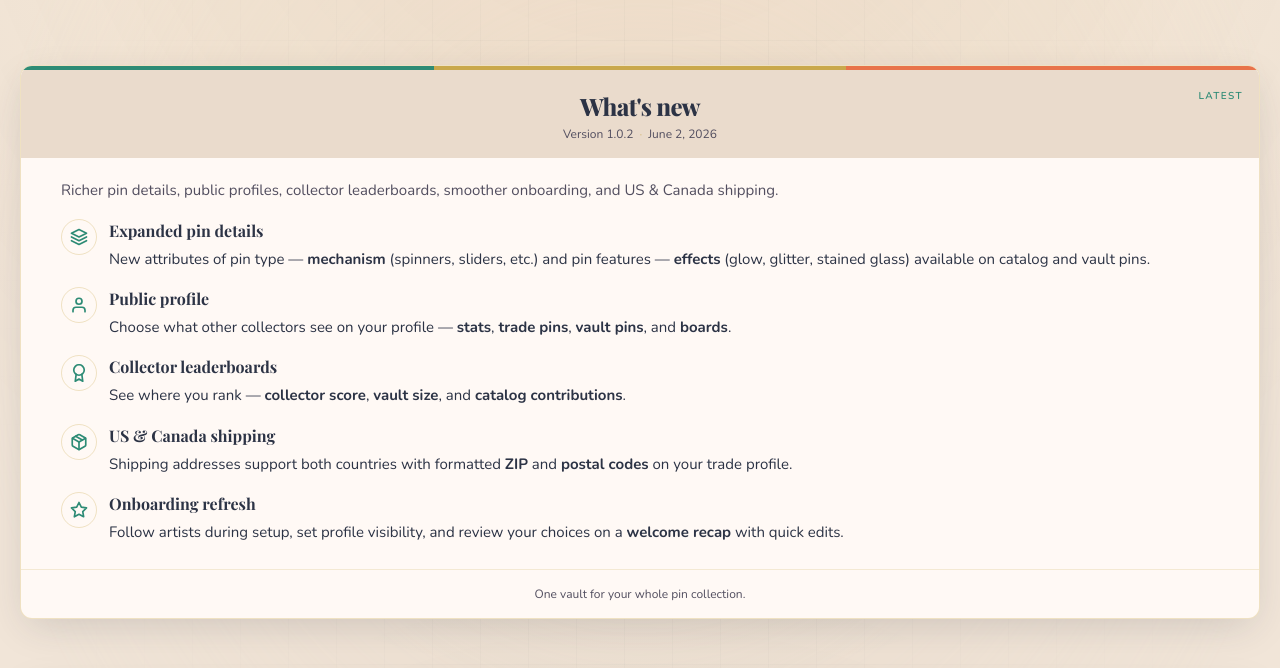
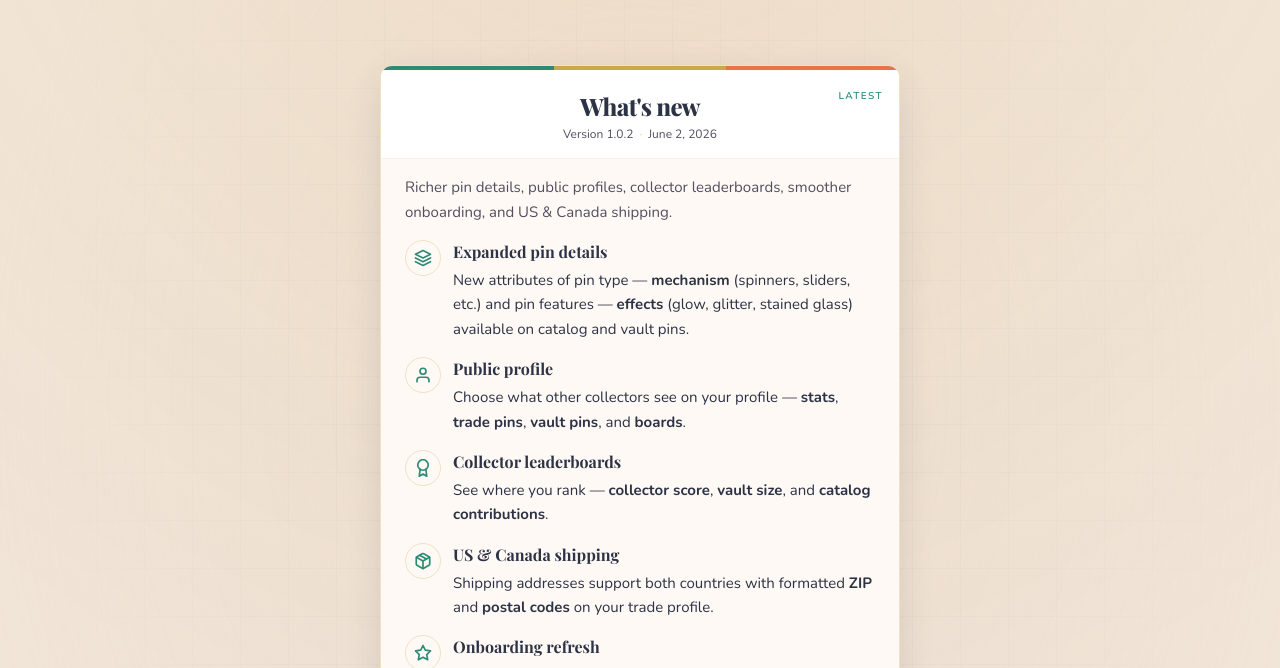
Before and after one commit to rink87/pinporium-web, a Next.js app: page /changelog in a window 1280 px wide. Shown: the part 248-916 px from the top of the page. Built offline with nearby package versions, Linux system fonts and the light colour scheme; no server answers; a web font is replaced by a local one.

Commit message:
Changelog cards: white headline header and narrower width on desktop.
Co-authored-by: Cursor <cursoragent@cursor.com>

```diff
--- a/src/app/changelog/page.tsx
+++ b/src/app/changelog/page.tsx
@@ -32,7 +32,7 @@ export default function ChangelogPage() {
       />
 
       <article className="pt-28 md:pt-32 pb-20 md:pb-24">
-        <Container className="max-w-4xl">
+        <Container className="max-w-3xl">
           <div className="text-center max-w-2xl mx-auto">
             <p className="text-xs uppercase tracking-deco-wide text-foreground-accent font-body mb-3">
               Updates
@@ -45,7 +45,7 @@ export default function ChangelogPage() {
             </p>
           </div>
 
-          <div className="mt-12 md:mt-16 flex flex-col items-stretch gap-10 md:gap-14 w-full">
+          <div className="mt-12 md:mt-16 flex flex-col items-center gap-10 md:gap-14">
             {RELEASE_NOTES.length === 0 ? (
               <p className="text-foreground-accent font-body text-center">
                 No release notes yet — check back after the next build.
--- a/src/components/WhatsNewCard.tsx
+++ b/src/components/WhatsNewCard.tsx
@@ -26,11 +26,11 @@ const WhatsNewCard: React.FC<Props> = ({ entry, isLatest }) => {
   return (
     <article
       id={`v${entry.version.replace(/\./g, "-")}`}
-      className="w-full max-w-[440px] md:max-w-none mx-auto overflow-hidden rounded-deco border border-gold-deco/30 bg-cream shadow-[0_12px_40px_-8px_rgba(44,51,69,0.18)]"
+      className="w-full max-w-[440px] md:max-w-[520px] mx-auto overflow-hidden rounded-deco border border-gold-deco/30 bg-cream shadow-[0_12px_40px_-8px_rgba(44,51,69,0.18)]"
     >
       <BrandStripe />
 
-      <header className="relative px-6 md:px-10 pt-5 pb-4 text-center bg-hero-background">
+      <header className="relative px-6 pt-5 pb-4 text-center bg-white border-b border-gold-deco/15">
         {isLatest ? (
           <span className="absolute top-3 right-4 text-[10px] uppercase tracking-deco-wide font-body font-semibold text-secondary">
             Latest
@@ -48,7 +48,7 @@ const WhatsNewCard: React.FC<Props> = ({ entry, isLatest }) => {
         </p>
       </header>
 
-      <div className="px-6 md:px-10 pt-4 pb-5 md:pt-5 md:pb-6">
+      <div className="px-6 pt-4 pb-5">
         {entry.summary ? (
           <p className="mb-4 text-[15px] font-body text-foreground-accent leading-relaxed">
             {entry.summary}
@@ -72,7 +72,7 @@ const WhatsNewCard: React.FC<Props> = ({ entry, isLatest }) => {
         </ul>
       </div>
 
-      <footer className="border-t border-gold-deco/20 px-6 md:px-10 py-4">
+      <footer className="border-t border-gold-deco/20 px-6 py-4">
         <p className="text-center text-xs font-body text-foreground-accent leading-snug">
           One vault for your whole pin collection.
         </p>
```
